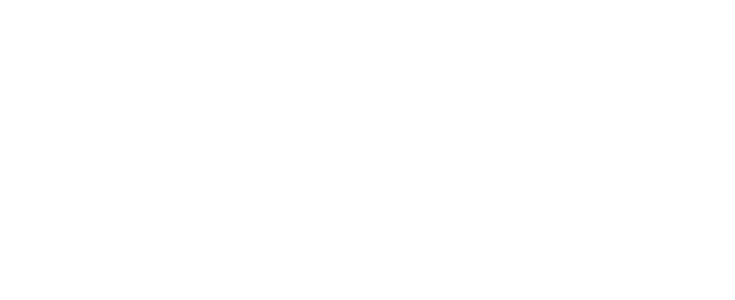
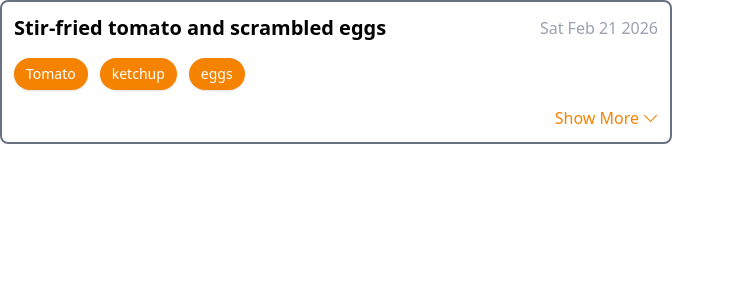
Before and after one commit to nhcarrigan-spring-2026-cohort/amber-wisteria, a React app in the folder frontend/: page /single-meal-view in a window 1280 px wide. Before the commit this address had no page. Shown: the top 300 px of the page, without its empty margins (0-735 px from the left). Built offline with nearby package versions, Linux system fonts and the light colour scheme; the HTML template or start-up script is replaced by a standard one.

Commit message:
Fixed states

```diff
--- a/frontend/src/App.jsx
+++ b/frontend/src/App.jsx
@@ -6,6 +6,7 @@ import UserDashboard from "./pages/UserDashboard.jsx";
 import CreateMealTrain from "./pages/CreateMealTrain";
 
 import "./App.css";
+import SingleMealView from "./components/view-meal-train/SingleMealView.jsx";
 
 function App() {
   return (
@@ -15,6 +16,7 @@ function App() {
         <Route path="/" element={<div>Home Page - Coming Soon</div>} />
         <Route path="/dashboard" element={<UserDashboard />} />
         <Route path="/create-meal-train" element={<CreateMealTrain />} />
+        <Route path="/single-meal-view" element={<SingleMealView />} />
       </Routes>
   );
 }
--- a/frontend/src/components/view-meal-train/SingleMealView.jsx
+++ b/frontend/src/components/view-meal-train/SingleMealView.jsx
@@ -12,10 +12,8 @@ export default function SingleMealView({
 
     const [isShowMoreClicked, setIsShowMoreClicked] = useState(false);
 
-    const [showDescription, setShowDescription] = useState(false);
-
     return (
-        <div className="max-w-2xl bg-white border-2 border-gray-500 rounded-lg p-3 al">
+        <div className="max-w-2xl bg-white border-2 border-gray-500 rounded-lg p-3">
             <div className="flex justify-between items-center mb-4">
                 <h1 className="text-xl font-bold">{mealTitle}</h1>
                 <p className="text-md text-gray-400 font-medium">{new Date(mealDate).toDateString()}</p>
@@ -31,7 +29,7 @@ export default function SingleMealView({
                 ))}
             </div>
 
-            {showDescription && (
+            {isShowMoreClicked && (
                 <div className="flex flex-col items-center justify-center gap-3">
                     <p className="text-gray-600 text-left">
                         {mealDesc}
@@ -51,10 +49,7 @@ export default function SingleMealView({
             <div className="flex items-center justify-end">
                 {isShowMoreClicked ? (
                     <button
-                        onClick={() => {
-                            setShowDescription(false);
-                            setIsShowMoreClicked(false);
-                        }}
+                        onClick={() => setIsShowMoreClicked(false)}
                         className="flex gap-1 text-[#F68300] items-center"
                     >
                         Show Less
@@ -63,10 +58,7 @@ export default function SingleMealView({
 
                 ) : (
                     <button
-                        onClick={() => {
-                            setShowDescription(true);
-                            setIsShowMoreClicked(true);
-                        }}
+                        onClick={() => setIsShowMoreClicked(true)}
                         className="flex items-center gap-1 text-[#F68300]"
                     >
                         Show More
```
